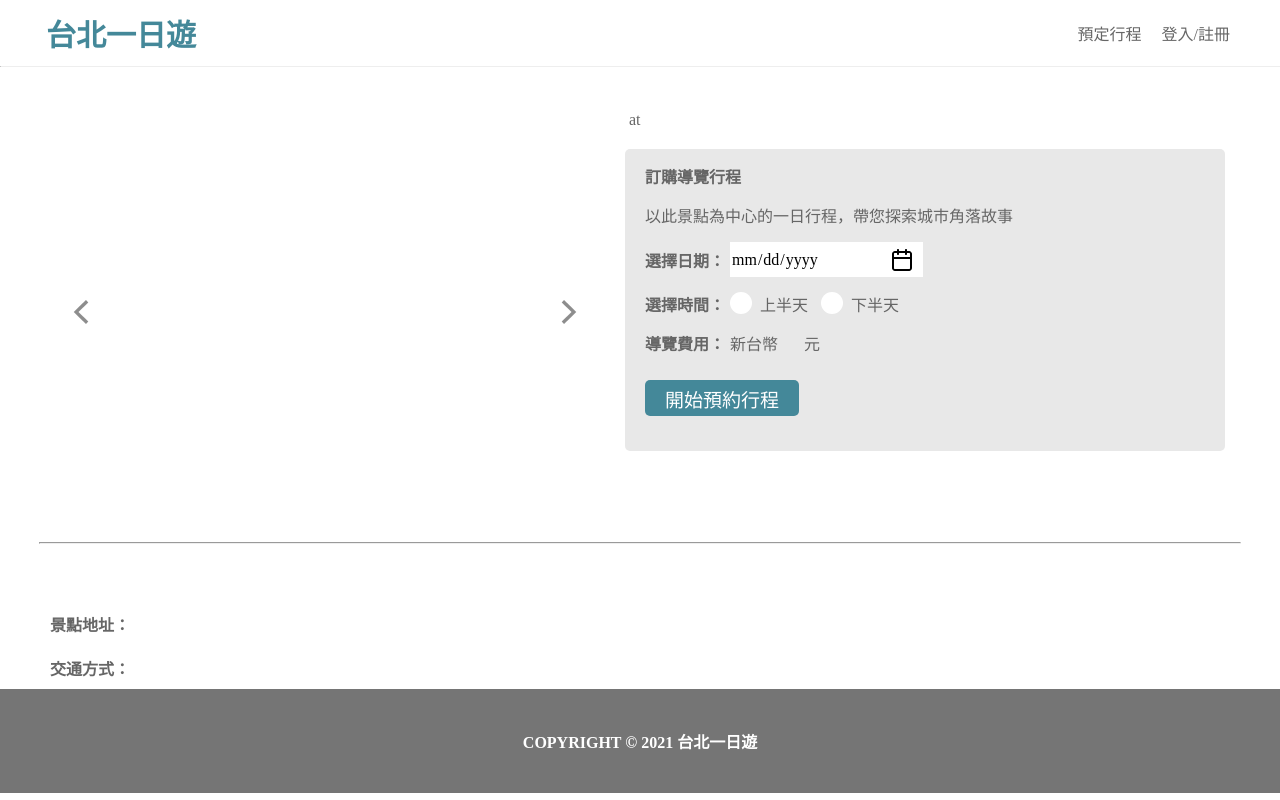
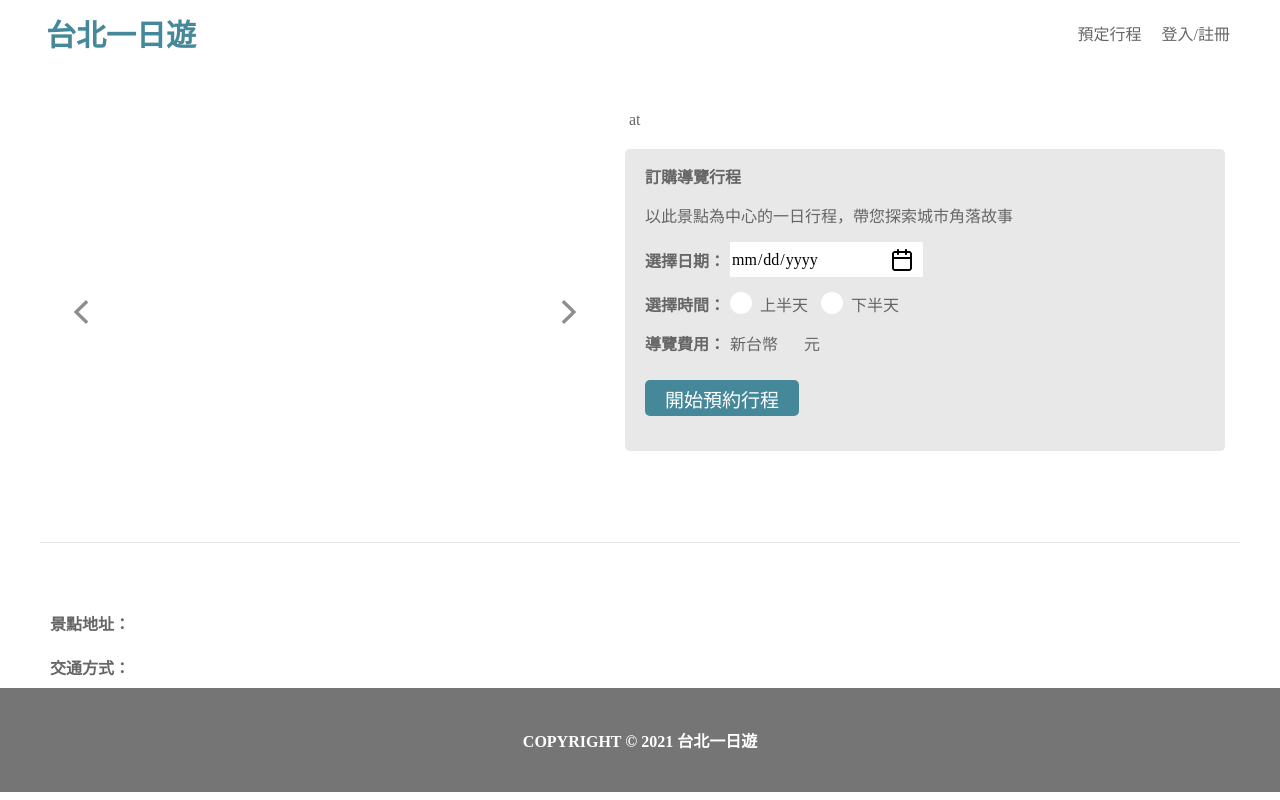
Before and after one commit to Angiemou06/taipei-day-trip, a Flask app: page /attraction/1 in a window 1280 px wide. Run offline with Flask 3, Linux system fonts and the light colour scheme; data that the repository does not hold is empty.

Commit message:
submit week 3 task version 4

```diff
--- a/static/css/attraction.css
+++ b/static/css/attraction.css
@@ -251,8 +251,8 @@ input[type="date"]::-webkit-calendar-picker-indicator {
 }
 hr{
     width: 1200px;
-    stroke-width: 1px;
-    stroke: var(--Gray-300, #E8E8E8);
+    border: none;
+    border-top: 1px solid #E8E8E8;
 }
 .hr_con{
     width: 100%;
@@ -274,8 +274,8 @@ hr{
 }
 .hr_up{
     width: 100%;
-    stroke-width: 1px;
-    stroke: var(--Gray-300, #E8E8E8);
+    border: none;
+    border-top: 1px solid #E8E8E8;
 }
 .article{
     width: 100%;
```
